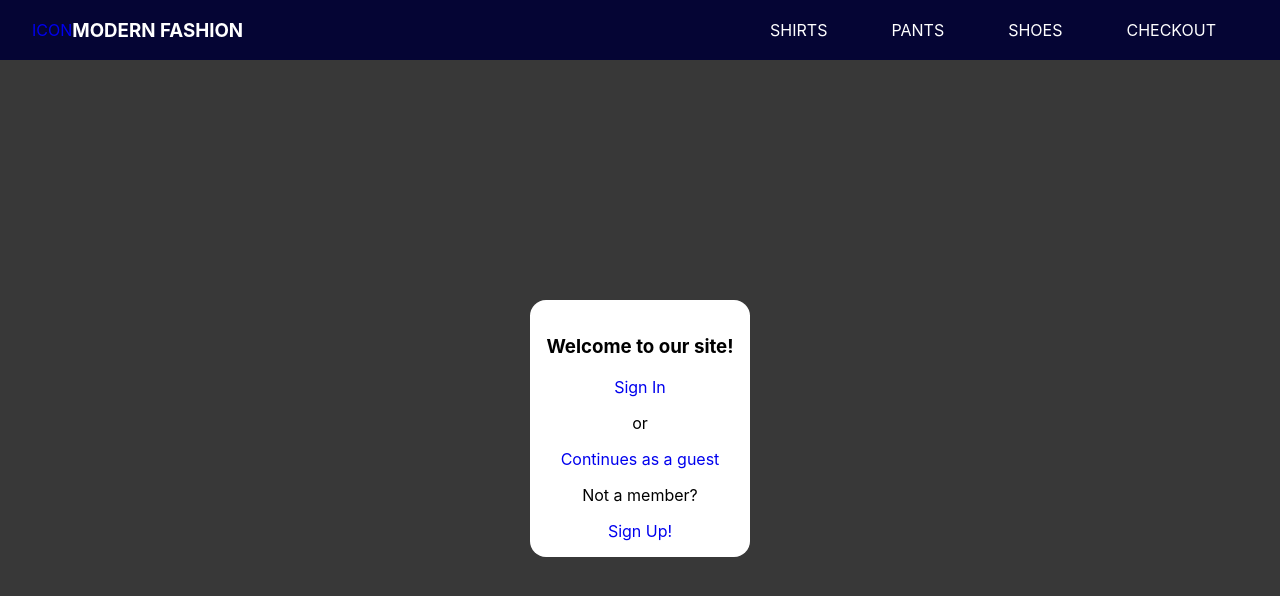
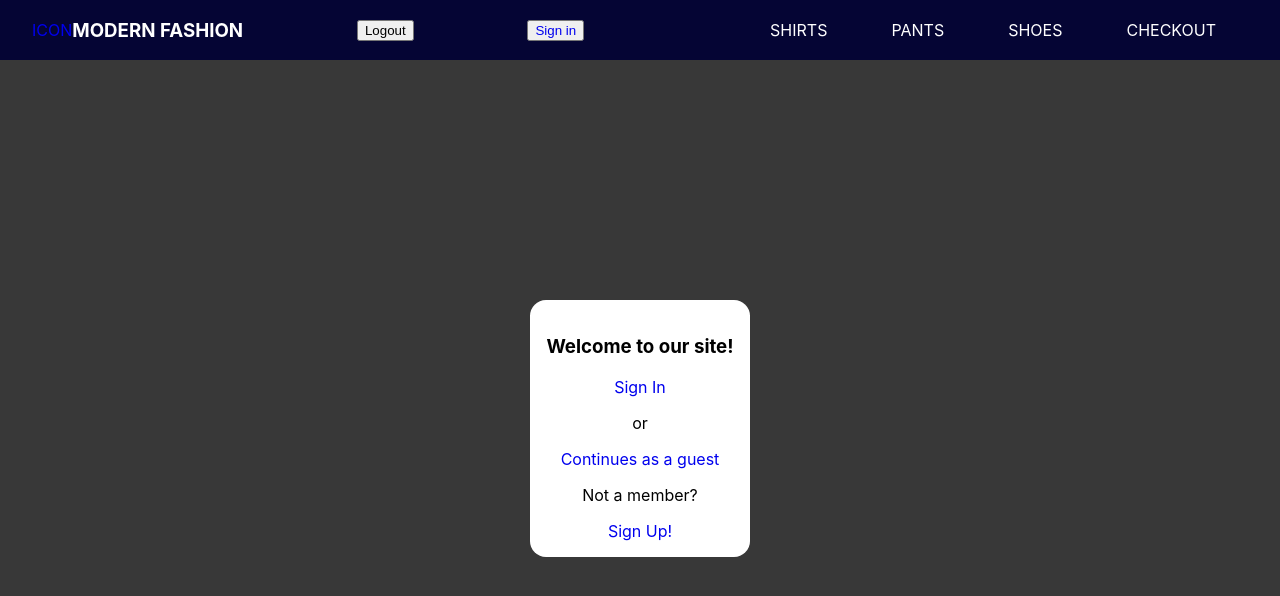
Before and after one commit to SalamanderCtesiphon/modern-fashion-app, a React (Create React App) app: page / in a window 1280 px wide. Shown: the top 596 px of the page. Built offline with nearby package versions, Linux system fonts and the light colour scheme; no server answers.

Commit message:
implemented login with conditional rendering on the header

```diff
--- a/src/components/Header.jsx
+++ b/src/components/Header.jsx
@@ -1,8 +1,16 @@
 import React from 'react'
+import { auth } from '../config/firebase'
+import { signOut } from 'firebase/auth'
 
 
 function Header({currentUser}) {
-
+  const logout = async () => {
+    try {
+      await signOut(auth)
+    } catch (err) {
+      console.error(err)
+    }
+  }
 
   return (
     <div className='header'>
@@ -10,6 +18,8 @@ function Header({currentUser}) {
         <div className="icon-holder"><a href="home">ICON</a></div>
         {currentUser ? <h3 className="title">Current User</h3> : <h3 className="title">MODERN FASHION</h3>}
       </div>
+      <button onClick={() => logout()}>Logout</button>
+      <button><a href='signinform'>Sign in</a></button>
       <div className="right-container">
         <ul className="link-list">
           <li className="link"><a className='link-tag' href="shirts">SHIRTS</a></li>
```
